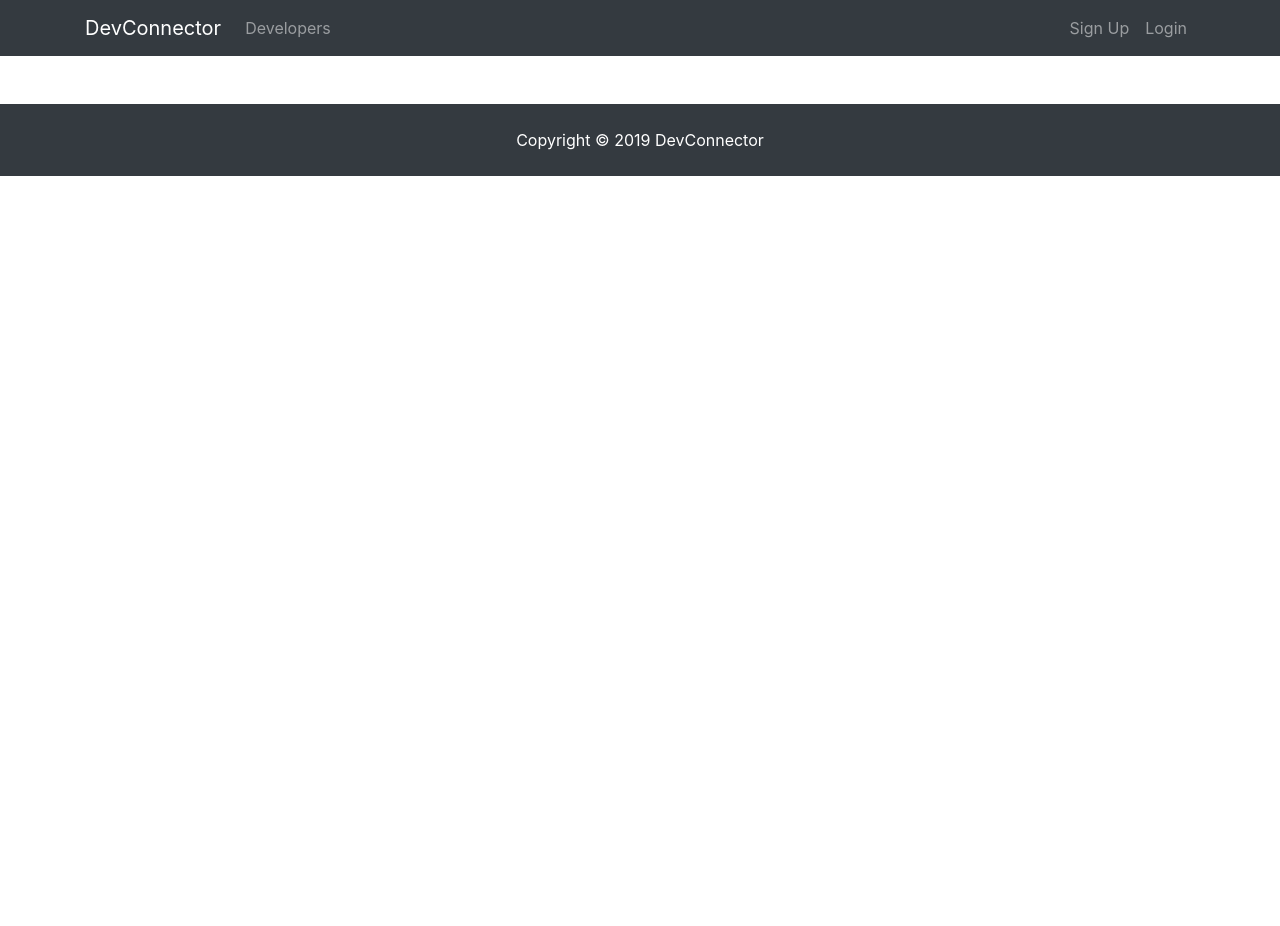
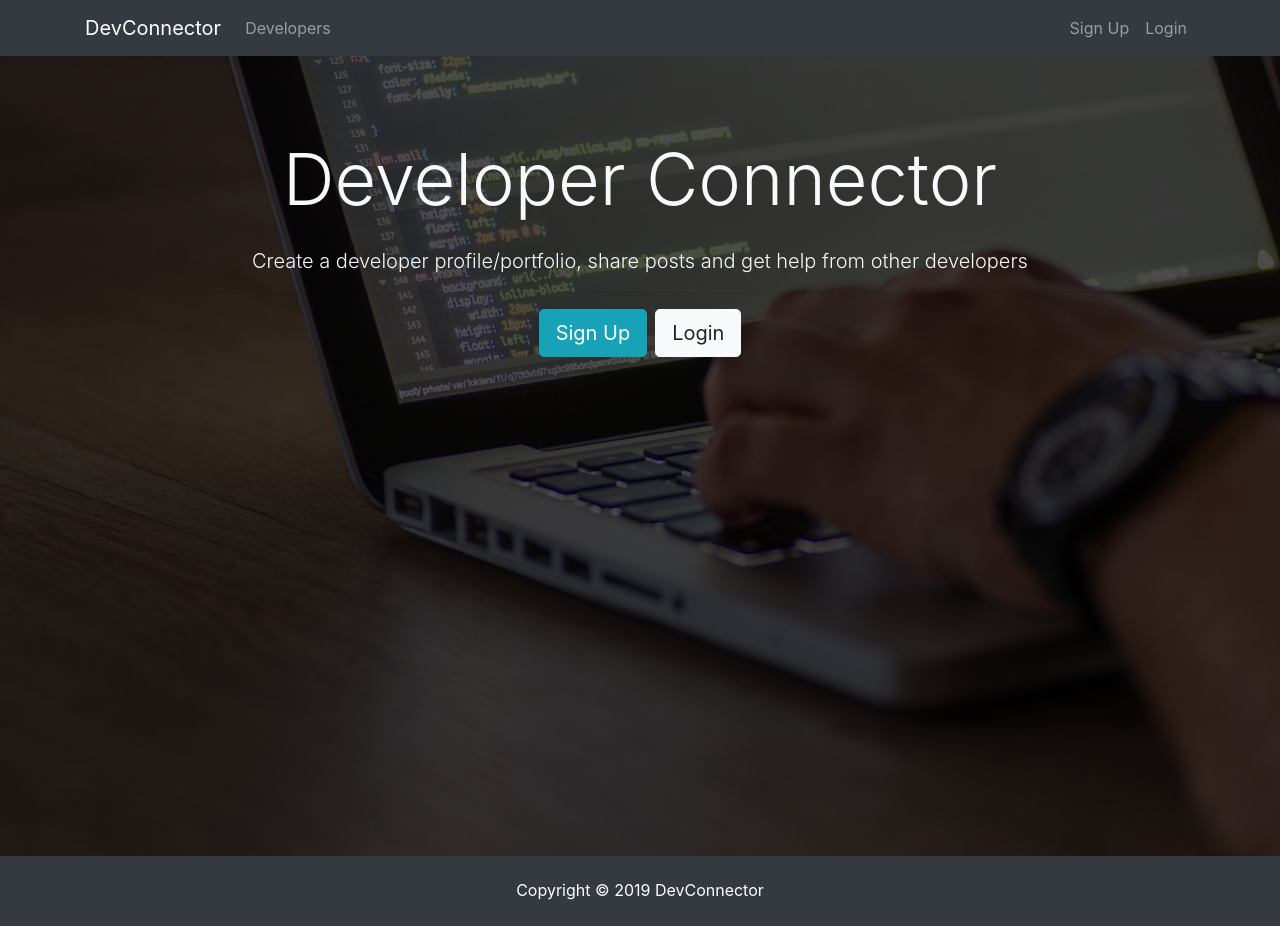
Before and after one commit to SahanBuddhika/Developer-Connector-System-, a React (Create React App) app in the folder client/: page / in a window 1280 px wide. Before the commit the page ends 800 px from the top, so only its background shows below. Built offline with nearby package versions, Linux system fonts and the light colour scheme.

Commit message:
add Landing page

```diff
--- a/client/src/App.js
+++ b/client/src/App.js
@@ -2,6 +2,7 @@
 
 import Navbar from './components/layout/Navbar';
 import Footer from './components/layout/Footer';
+import Landing from './components/layout/Landing';
 
 import './App.css';
 
@@ -10,6 +11,7 @@
     return (
       <div className="App">
        <Navbar/>
+       <Landing/>
        <Footer/>
       </div>
     );
--- a/client/src/components/Layout/Landing.js
+++ b/client/src/components/Layout/Landing.js
@@ -0,0 +1,26 @@
+import React, { Component } from 'react'
+
+class Landing extends Component {
+  render() {
+    return (
+        <div className="landing">
+        <div className="dark-overlay landing-inner text-light">
+          <div className="container">
+            <div className="row">
+              <div className="col-md-12 text-center">
+                <h1 className="display-3 mb-4">Developer Connector
+                </h1>
+                <p className="lead"> Create a developer profile/portfolio, share posts and get help from other developers</p>
+                <hr />
+                <a href="register.html" className="btn btn-lg btn-info mr-2">Sign Up</a>
+                <a href="login.html" className="btn btn-lg btn-light">Login</a>
+              </div>
+            </div>
+          </div>
+        </div>
+      </div>
+    )
+  }
+}
+
+export default Landing;
```
